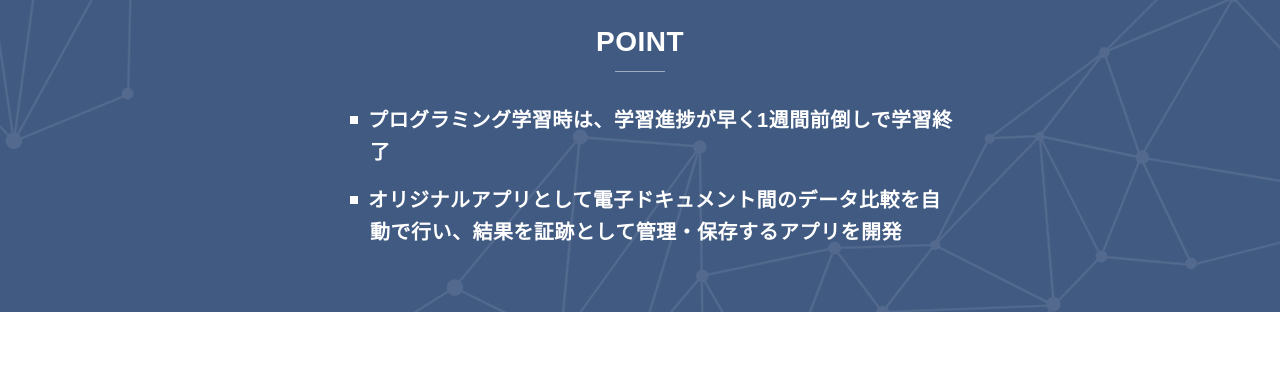
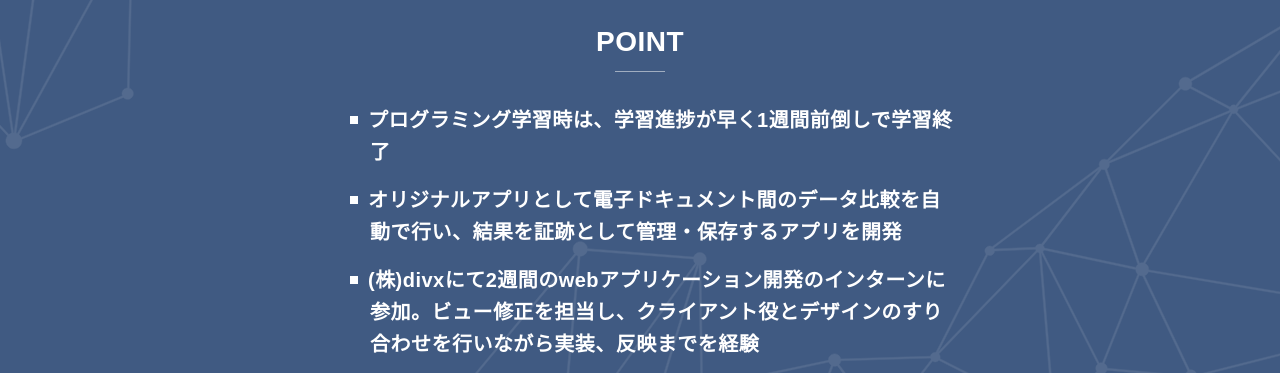
Before and after one commit to tarbow-M/portfolio-site, a plain HTML site: page index.html in a window 1280 px wide. Shown: the part 416-789 px from the top of the page. Drawn offline with nearby package versions, Linux system fonts and the light colour scheme.

Commit message:
修正#3

```diff
--- a/index.html
+++ b/index.html
@@ -92,6 +92,7 @@
               <!-- 記載番号：10 -->
               <li class="firstview__point-item">プログラミング学習時は、学習進捗が早く1週間前倒しで学習終了</li>
               <li class="firstview__point-item">オリジナルアプリとして電子ドキュメント間のデータ比較を自動で行い、結果を証跡として管理・保存するアプリを開発</li>
+              <li class="firstview__point-item">(株)divxにて2週間のwebアプリケーション開発のインターンに参加。ビュー修正を担当し、クライアント役とデザインのすり合わせを行いながら実装、反映までを経験</li>
             </ul>
           </div>
         </div>
```
